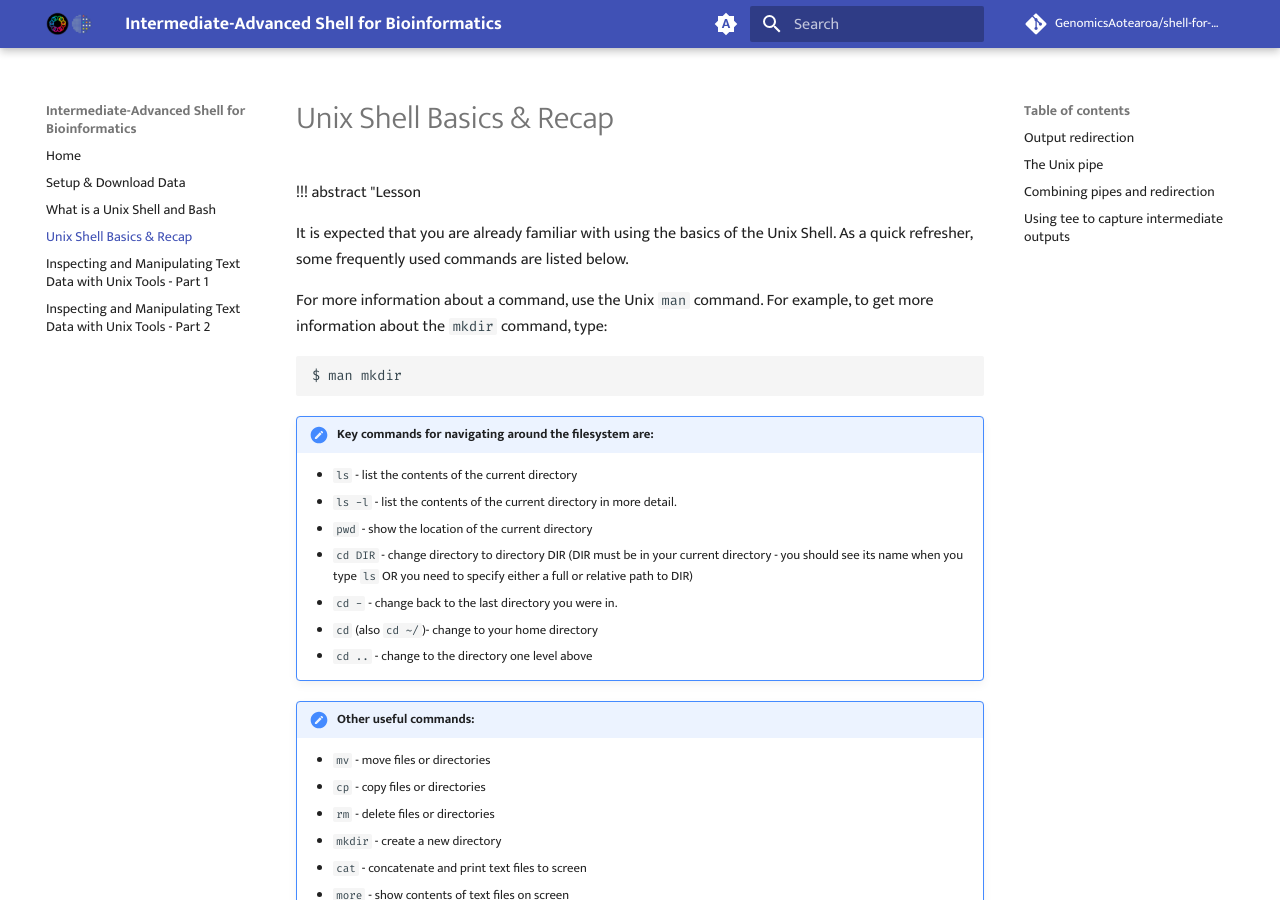
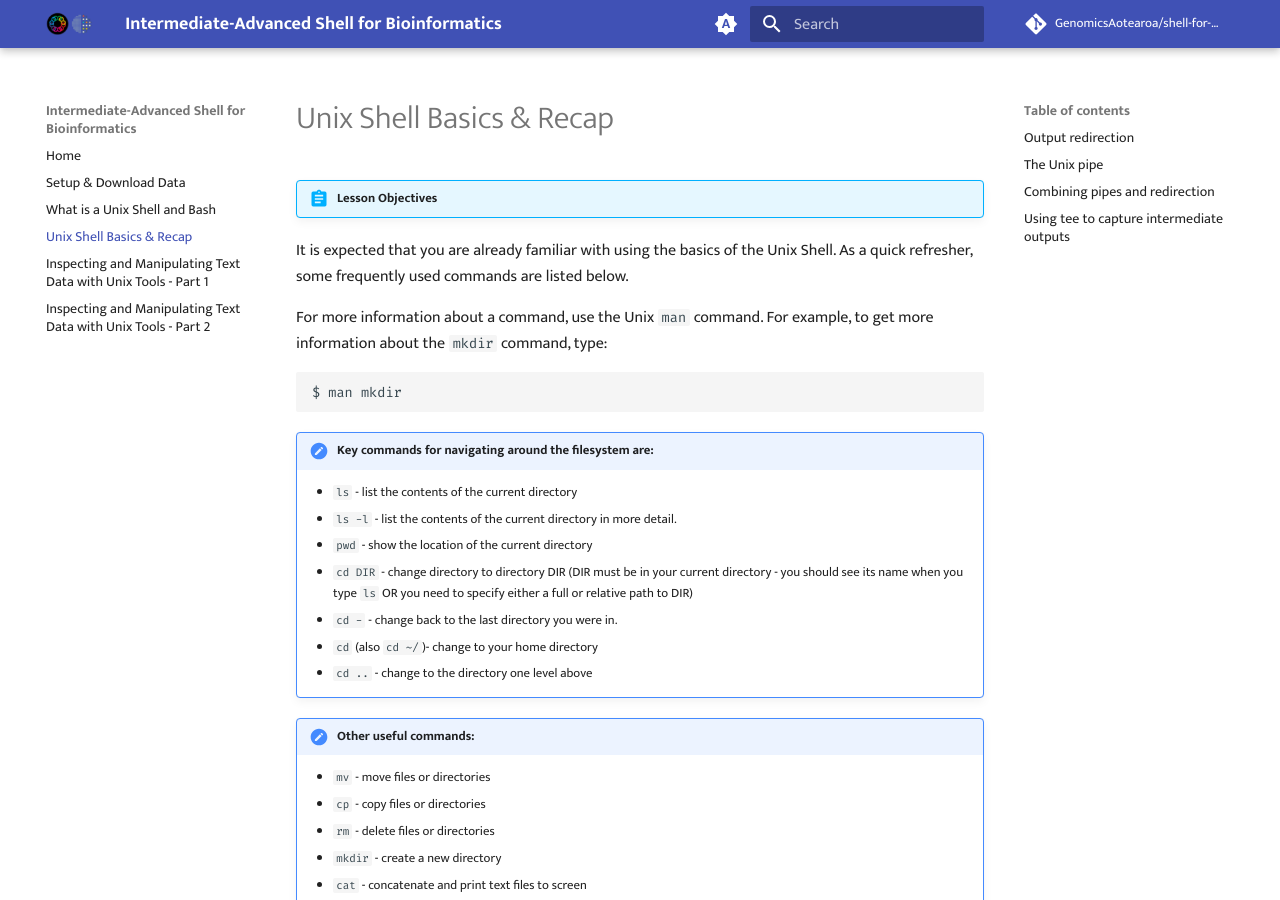
Before and after one commit to GenomicsAotearoa/shell-for-bioinformatics, an MkDocs documentation site: the page built from docs/2_unixshellbasics.md, in a window 1280 px wide and 900 px high. Built offline with MkDocs 1.6.1 and Material for MkDocs 9.7.7, drawn with Linux system fonts in a browser that asks for light colours; comment, search, counter and statistics services are not loaded.

Commit message:
syntax fix for UNIX shell basics Lesson Objectives

```diff
--- a/docs/2_unixshellbasics.md
+++ b/docs/2_unixshellbasics.md
@@ -1,6 +1,6 @@
 # Unix Shell Basics & Recap
 
-!!! abstract "Lesson
+!!! abstract "Lesson Objectives"
 
 It is expected that you are already familiar with using the basics of the Unix Shell.  As a quick refresher, some frequently used commands are listed below.
 
```
